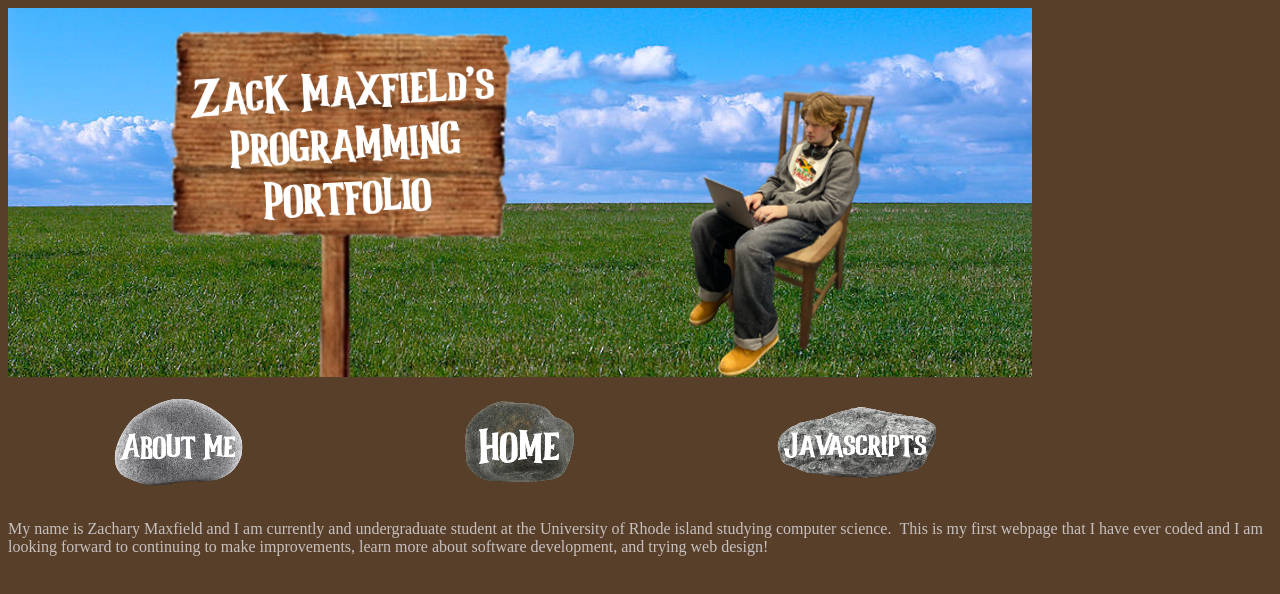
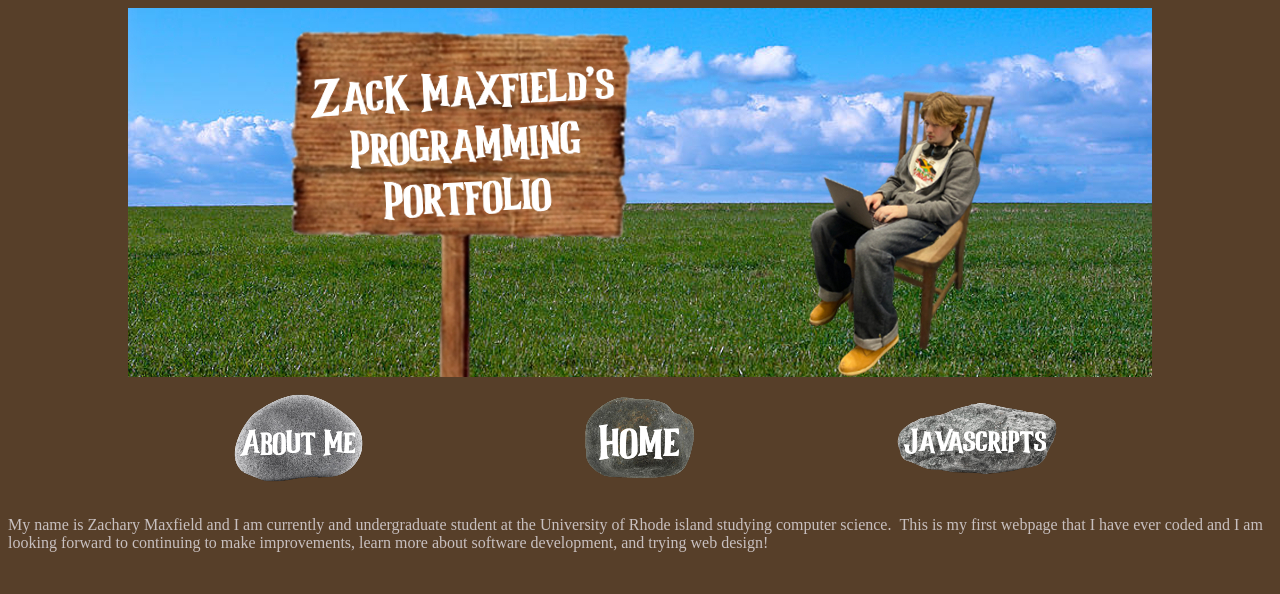
Before and after one commit to ZckMx/ZckMx.github.io, a plain HTML site: page about.html in a window 1280 px wide. Drawn offline with Linux system fonts and the light colour scheme.

Commit message:
Add files via upload

```diff
--- a/about.html
+++ b/about.html
@@ -6,7 +6,10 @@
          <title>Zack's Programming Portfolio</title>
     </head>
     <body>
+        <div id="center-div">
             <img src="fieldbanner.jpg">
+        </div>
+        <div id="center-div">
             <table id="nav-table">
                 <tr>
                     <td id="nav-td"><a href="about.html"><img src="aboutmerock.png"></a></td>
@@ -14,6 +17,7 @@
                     <td id="nav-td"><a href="javascript.html"><img src="javascriptsrock.png"></a></td>
                 </tr>
             </table>
+        </div>
         <p>My name is Zachary Maxfield and I am currently and undergraduate student at the University of Rhode island studying computer
             science.&nbsp;&nbsp;This is my first webpage that I have ever coded and I am looking forward to continuing to make improvements,
             learn more about software development, and trying web design!</p>
--- a/mystyle.css
+++ b/mystyle.css
@@ -14,3 +14,7 @@ body{
 p{
     color:rgb(200, 192, 192)
 }
+#center-div{
+    display: flex;
+    justify-content: center;
+}
```
Also changed, not shown: index.html (+4 -0 lines), javascript.html (+4 -0 lines). Lines whose indentation alone changed are shown as unchanged.
